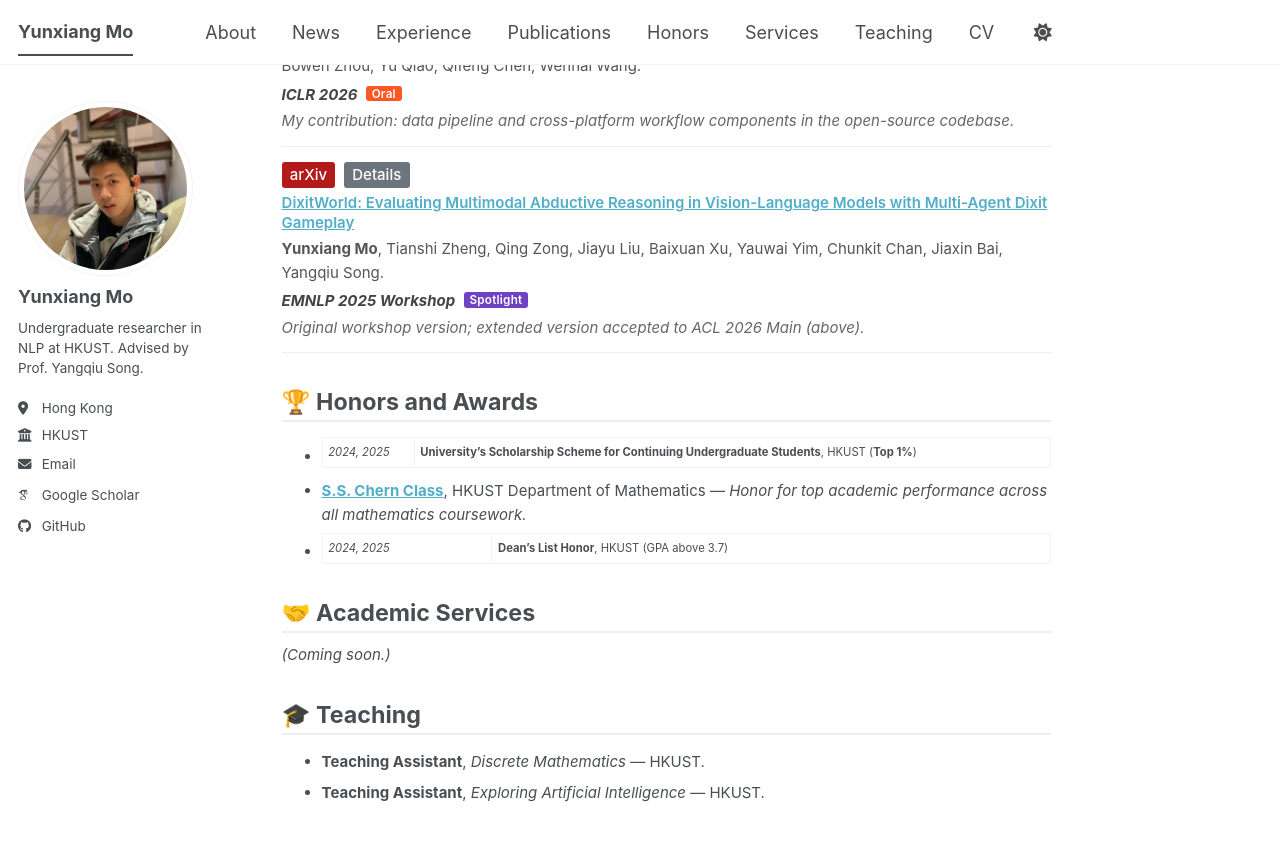
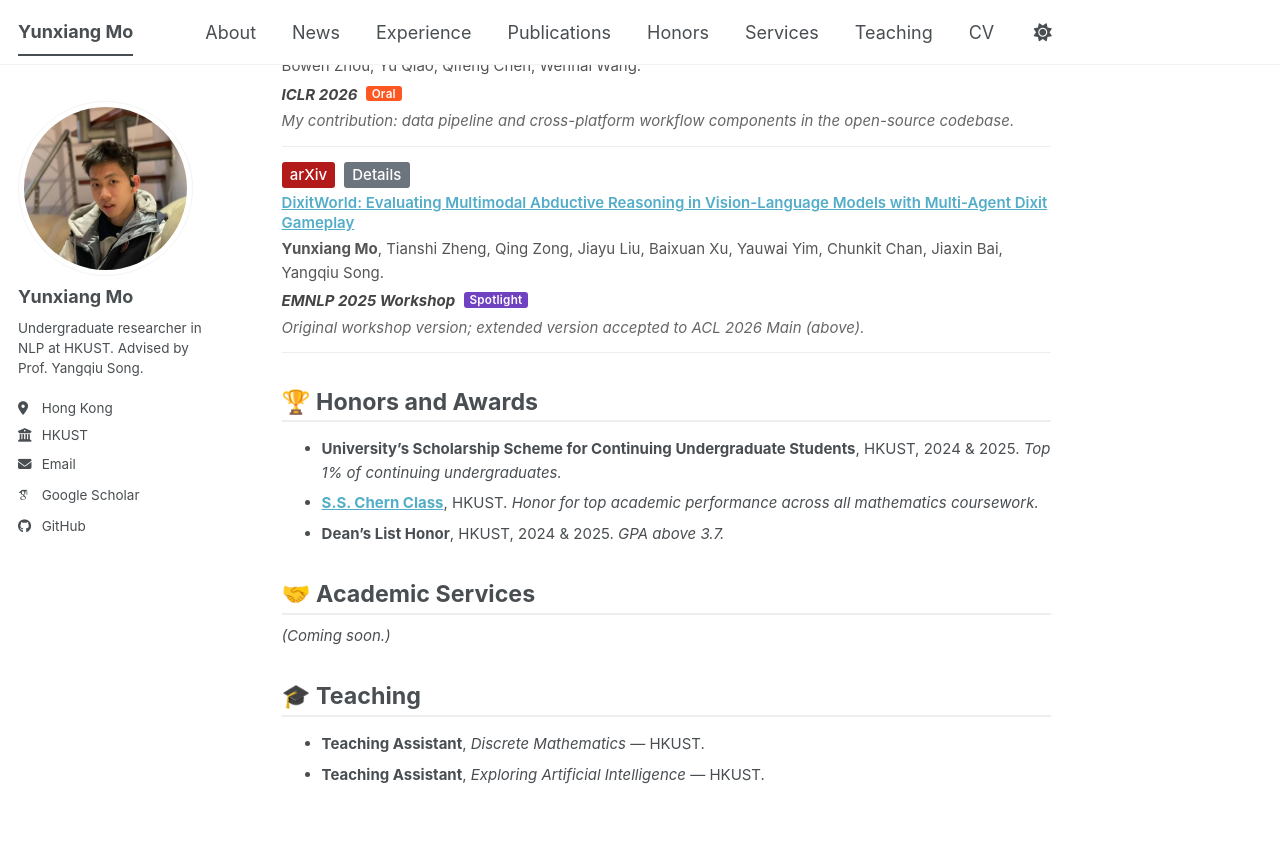
Before and after one commit to moyunxiang/moyunxiang.github.io, a Jekyll site: the page built from _pages/about.md, in a window 1280 px wide and 900 px high, scrolled down 1351 px. Shown: the top 841 px of the window. Built offline with Jekyll 4.4.1, drawn with Linux system fonts in a browser that asks for light colours; some web fonts are replaced; a script bundle is joined from its source files by our own code; library files that are not in the unit come from our copies.

Commit message:
Honors: unify format — bold award, institution, optional year, italic description

```diff
--- a/_pages/about.md
+++ b/_pages/about.md
@@ -84,9 +84,9 @@ I am currently looking for a **research-exchange position in the U.S.** for the
 
 🏆 Honors and Awards
 ======
-- *2024, 2025* | **University's Scholarship Scheme for Continuing Undergraduate Students**, HKUST (**Top 1%**)
-- **[S.S. Chern Class](https://www.math.hkust.edu.hk/ug/chern_class/)**, HKUST Department of Mathematics — *Honor for top academic performance across all mathematics coursework.*
-- *2024, 2025* | **Dean's List Honor**, HKUST (GPA above 3.7)
+- **University's Scholarship Scheme for Continuing Undergraduate Students**, HKUST, 2024 & 2025. *Top 1% of continuing undergraduates.*
+- **[S.S. Chern Class](https://www.math.hkust.edu.hk/ug/chern_class/)**, HKUST. *Honor for top academic performance across all mathematics coursework.*
+- **Dean's List Honor**, HKUST, 2024 & 2025. *GPA above 3.7.*
 
 <span class="anchor" id="academic-services"></span>
 
```
